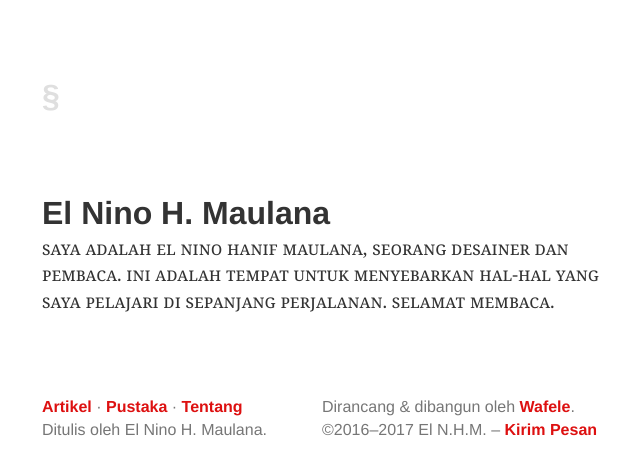
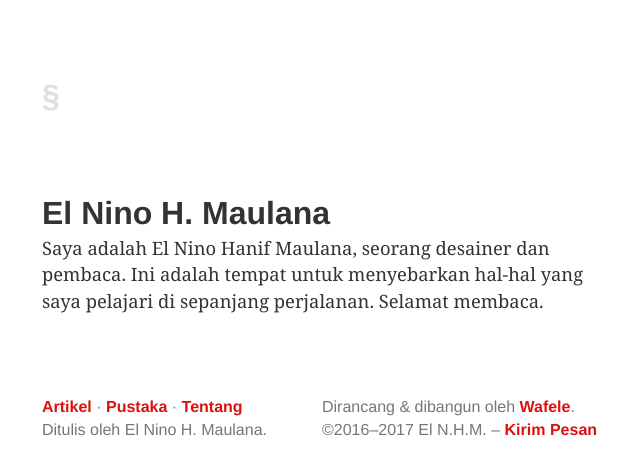
Before and after one commit to tertanda/elnino.github.io, a Jekyll site: the page built from index.md, in a window 1280 px wide. Shown: the top 475 px of the page, without its empty margins (318-958 px from the left). Built offline with Jekyll 4.4.1, drawn with Linux system fonts in a browser that asks for light colours.

Commit message:
First commit.

```diff
--- a/_sass/base/base.scss
+++ b/_sass/base/base.scss
@@ -11,7 +11,7 @@
     background-color: #fff;
     color: #333;
     font-family: "Source Sans Pro", "Helvetica", sans-serif;
-    font-feature-settings: "smcp", "tnum", "c2sc";
+    font-feature-settings: "onum", "kern";
     font-size: 1rem;
     margin: 0;
 }
```
